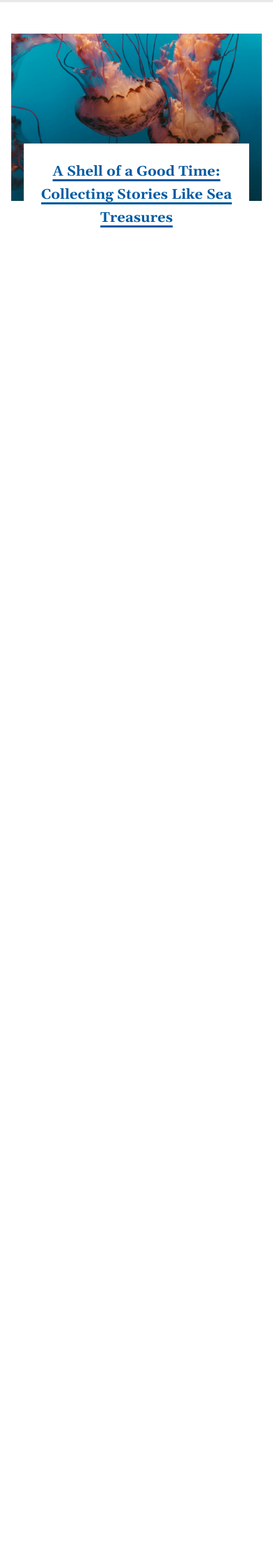
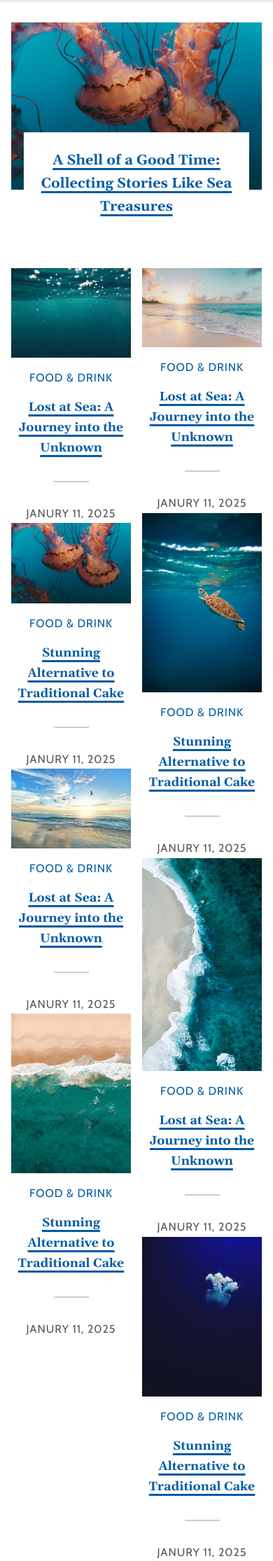
Before and after one commit to angelajholden/blog, a PHP site: page /masonry.html in a window 390 px wide. Shown: the part 100-2330 px from the top of the page at 70% size. Run offline with PHP 8.4, Linux system fonts and the light colour scheme.

Commit message:
styles for a working masnry layout

```diff
--- a/masonry.html
+++ b/masonry.html
@@ -195,7 +195,7 @@
 						</figure>
 					</article>
 				</section>
-				<section class="container masonry-container">
+				<section class="masonry-container">
 					<article class="blog_item animate__animated half_width" data-animation="animate__fadeInUp">
 						<figure class="image">
 							<img src="./ocean/jeremy-bishop-1braZySlEKA-unsplash.jpg" alt="randon lorem picsum image" />
--- a/scss/_masonry.scss
+++ b/scss/_masonry.scss
@@ -1,12 +1,18 @@
+.masonry .main_wrap {
+	align-items: stretch;
+	max-width: 100%;
+	padding: 3rem;
+
+	@media (max-width: 1024px) {
+		padding: 0;
+	}
+}
+
 .featured,
 .masonry-container {
-	@include flex-item(49%);
-	height: 2500px;
-	flex-flow: column wrap;
-	justify-content: flex-start;
-	align-items: center;
+	@include flex-item(49.5%);
 
-	@media (max-width: 960px) {
+	@media (max-width: 1024px) {
 		@include flex-item(100%);
 		padding: 1rem;
 	}
@@ -22,11 +28,30 @@
 }
 
 .masonry-container {
+	columns: 3 auto;
+
 	.half_width {
-		@include flex-item(44%);
+		width: 95%;
+		margin-left: auto;
+		break-inside: avoid;
 	}
+
 	.secondary_heading {
 		font-size: 1.25rem;
+	}
+
+	@media (max-width: 1980px) {
+		columns: 2 auto;
+	}
+
+	@media (max-width: 1024px) {
+		.half_width {
+			width: 100%;
+		}
+
+		.secondary_heading {
+			font-size: 1.1rem;
+		}
 	}
 
 	.image {
```
Also changed, not shown: styles.css, 1 other file.
